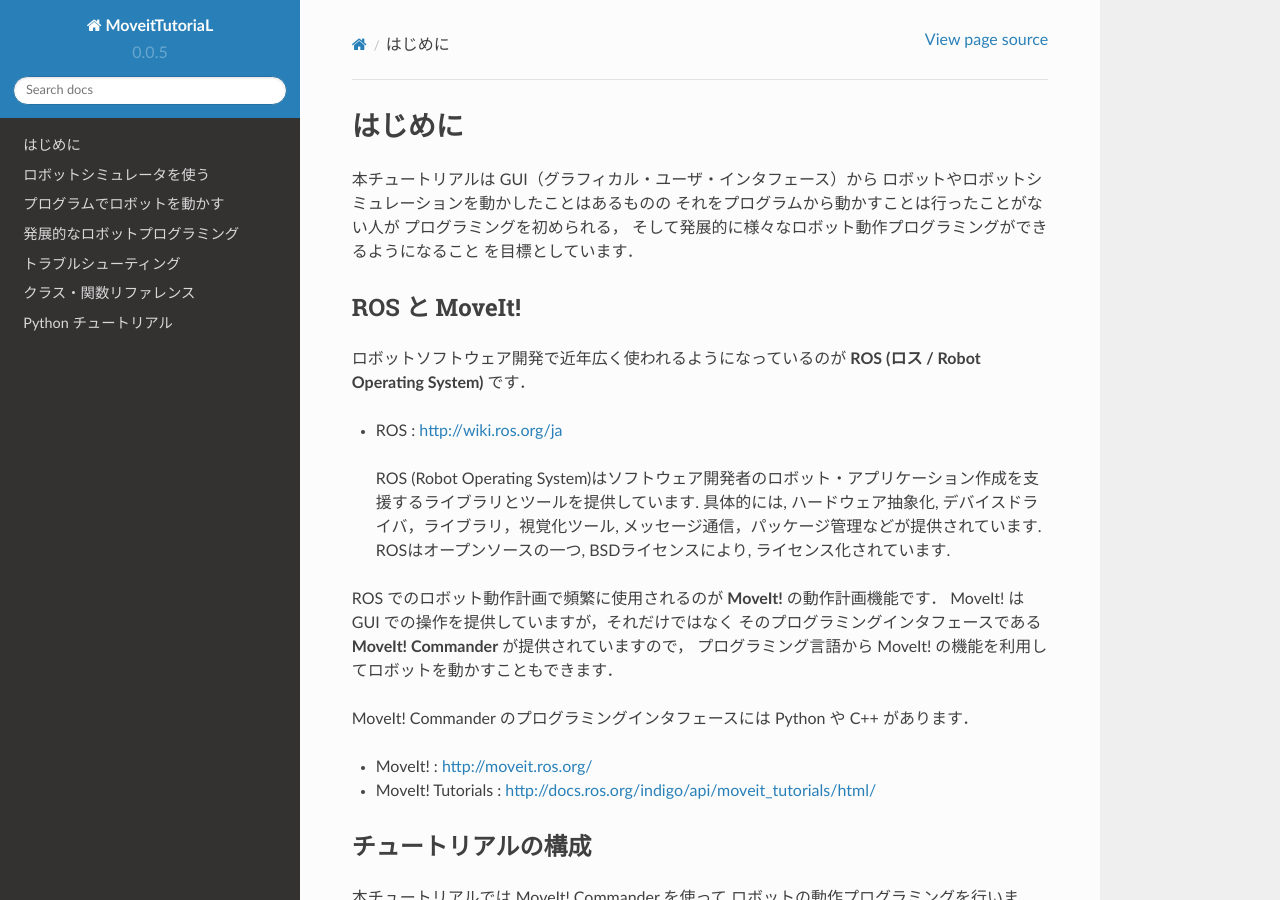
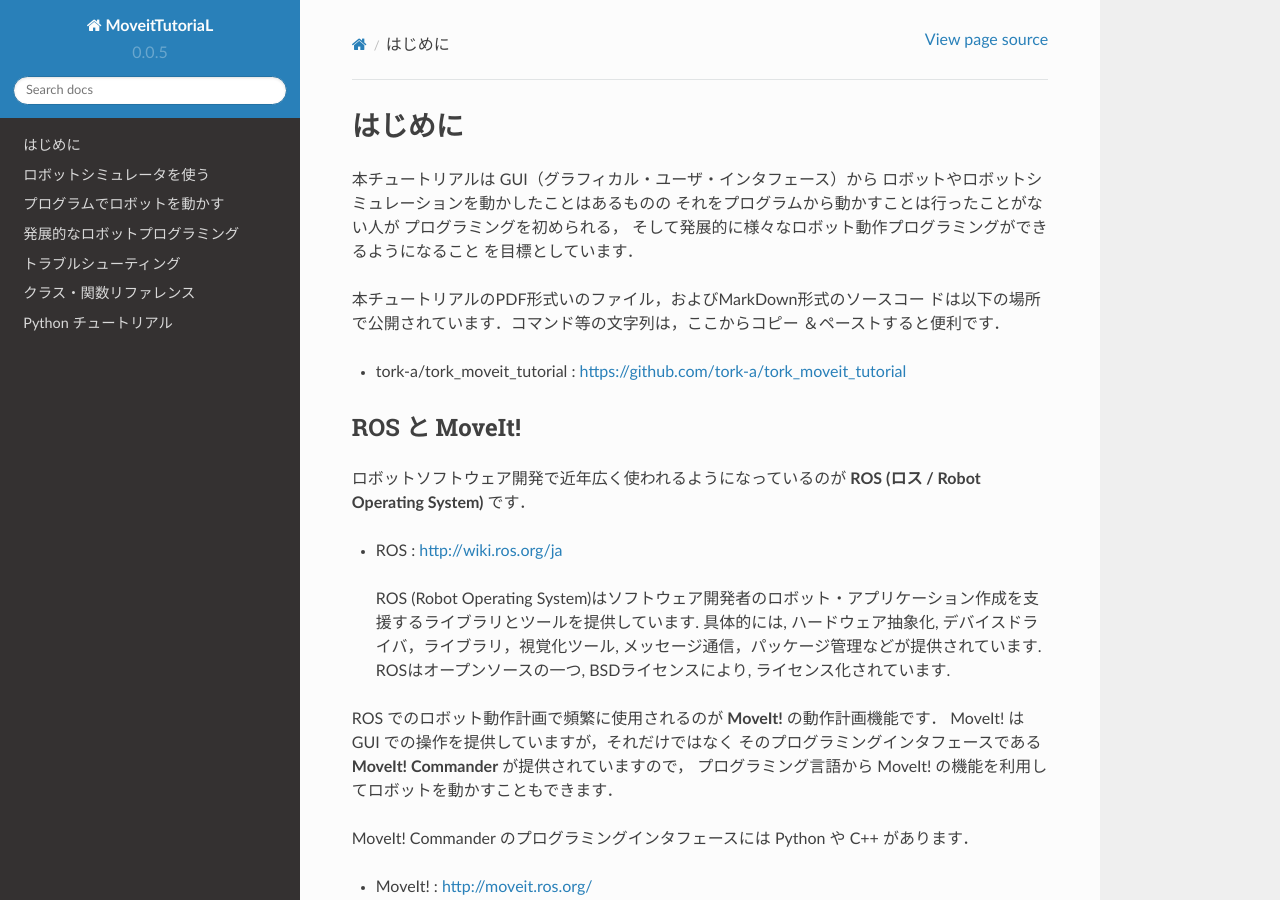
Before and after one commit to tork-a/tork_moveit_tutorial, a Sphinx documentation site: the page built from doc/moveit-tutorial_ja_introduction.md, in a window 1280 px wide and 900 px high. Built offline with Sphinx 7.4.7 and the Read the Docs theme 2.0.0, drawn with Linux system fonts in a browser that asks for light colours.

Commit message:
Add link to origian GitHub page

```diff
--- a/doc/moveit-tutorial_ja_introduction.md
+++ b/doc/moveit-tutorial_ja_introduction.md
@@ -9,6 +9,11 @@
 そして発展的に様々なロボット動作プログラミングができるようになること
 を目標としています．
 
+本チュートリアルのPDF形式いのファイル，およびMarkDown形式のソースコー
+ドは以下の場所で公開されています．コマンド等の文字列は，ここからコピー
+＆ペーストすると便利です．
+
+- tork-a/tork_moveit_tutorial : [https://github.com/tork-a/tork_moveit_tutorial](https://github.com/tork-a/tork_moveit_tutorial)
 
 ## ROS と MoveIt!
 
```
